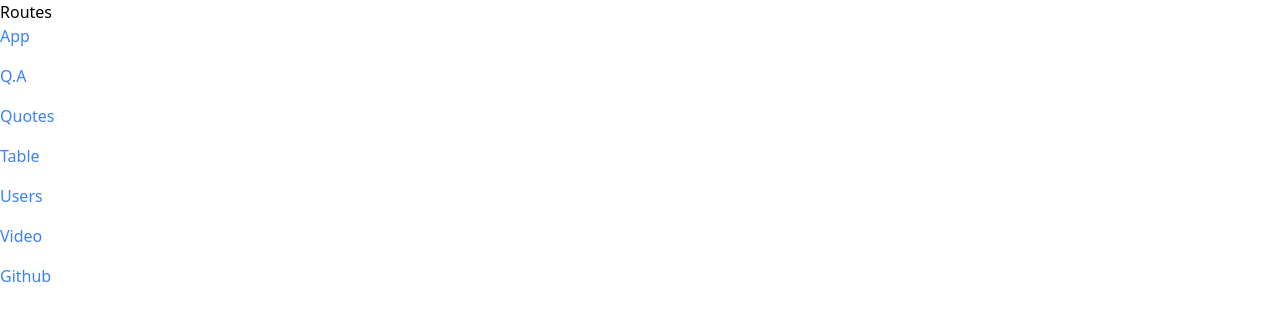
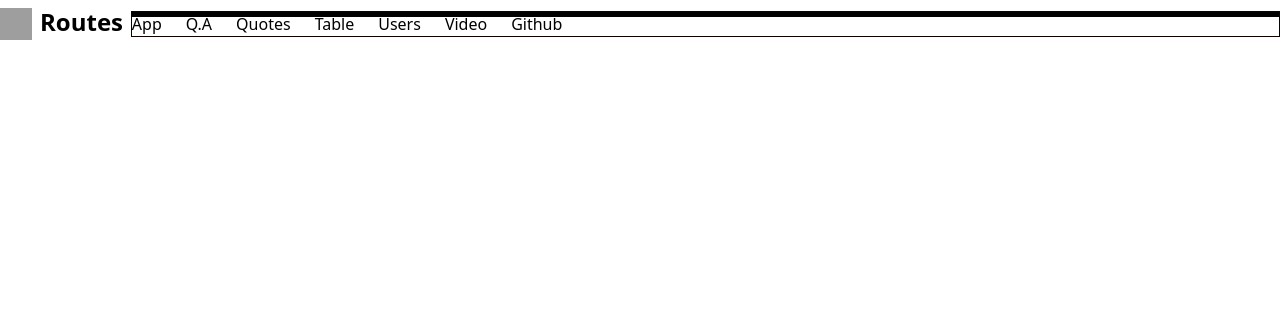
Before and after one commit to Khurramcs/reactjs, a React (Create React App) app: page / in a window 1280 px wide. Shown: the top 320 px of the page. Built offline with nearby package versions, Linux system fonts and the light colour scheme; grey boxes are pictures that could not be loaded.

Commit message:
second commit

```diff
--- a/src/List.js
+++ b/src/List.js
@@ -4,30 +4,38 @@ import { Link } from 'react-router-dom';
 function List() {
   return (
     <div>
-      <h1>Routes</h1>
-      <ul className='space-y-4'>
-        <li>
-          <Link to="/app" className="text-blue-500 hover:text-red-700">App</Link>
-        </li>
-        <li>
-          <Link to="/qa" className="text-blue-500 hover:text-red-700">Q.A</Link>
-        </li>
-        <li>
-          <Link to="/quotes" className="text-blue-500 hover:text-red-700">Quotes</Link>
-        </li>
-        <li>
-          <Link to="/table" className="text-blue-500 hover:text-red-700">Table</Link>
-        </li>
-        <li>
-          <Link to="/users" className="text-blue-500 hover:text-red-700">Users</Link>
-        </li>
-        <li>
-          <Link to="/video" className="text-blue-500 hover:text-red-700">Video</Link>
-        </li>
-        <li>
-          <Link to="/github" className="text-blue-500 hover:text-red-700">Github</Link>
-        </li>
-      </ul>
+      <div className="flex items-center justify-between">
+        <div className="flex items-center">
+          <img src="https://encrypted-tbn0.gstatic.com/images?q=tbn:ANd9GcTiQI3KZbaArQIp8jmAcHd0kzVPB_dTcGx5jhuHJU8GCN5zYBUYp8m4vA5SxigAsArVnW8&usqp=CAU" alt="Logo" className="h-8 w-8 mr-2" />
+          <h1 className="text-2xl font-bold mb-1">Routes</h1>
+        </div>
+        &nbsp; &nbsp; &nbsp; &nbsp; &nbsp; &nbsp; &nbsp; &nbsp;
+        <nav style={{ background: 'linear-gradient(to bottom, #000 20%, transparent 20%)', border: '0.5px solid #100', width: '1800px' }}>
+          <ul className="flex list-none">
+            <li className="mr-6">
+              <Link to="/app" className="text-black-500 hover:text-red-900">App</Link>
+            </li>
+            <li className="mr-6">
+              <Link to="/qa" className="text-black-500 hover:text-red-900">Q.A</Link>
+            </li>
+            <li className="mr-6">
+              <Link to="/quotes" className="text-black-500 hover:text-red-900">Quotes</Link>
+            </li>
+            <li className="mr-6">
+              <Link to="/table" className="text-black-500 hover:text-red-900">Table</Link>
+            </li>
+            <li className="mr-6">
+              <Link to="/users" className="text-black-500 hover:text-yellow-900">Users</Link>
+            </li>
+            <li className="mr-6">
+              <Link to="/video" className="text-black-500 hover:text-yellow-900">Video</Link>
+            </li>
+            <li>
+              <Link to="/github" className="text-black-500 hover:text-yellow-900">Github</Link>
+            </li>
+          </ul>
+        </nav>
+      </div>
     </div>
   );
 }
```
